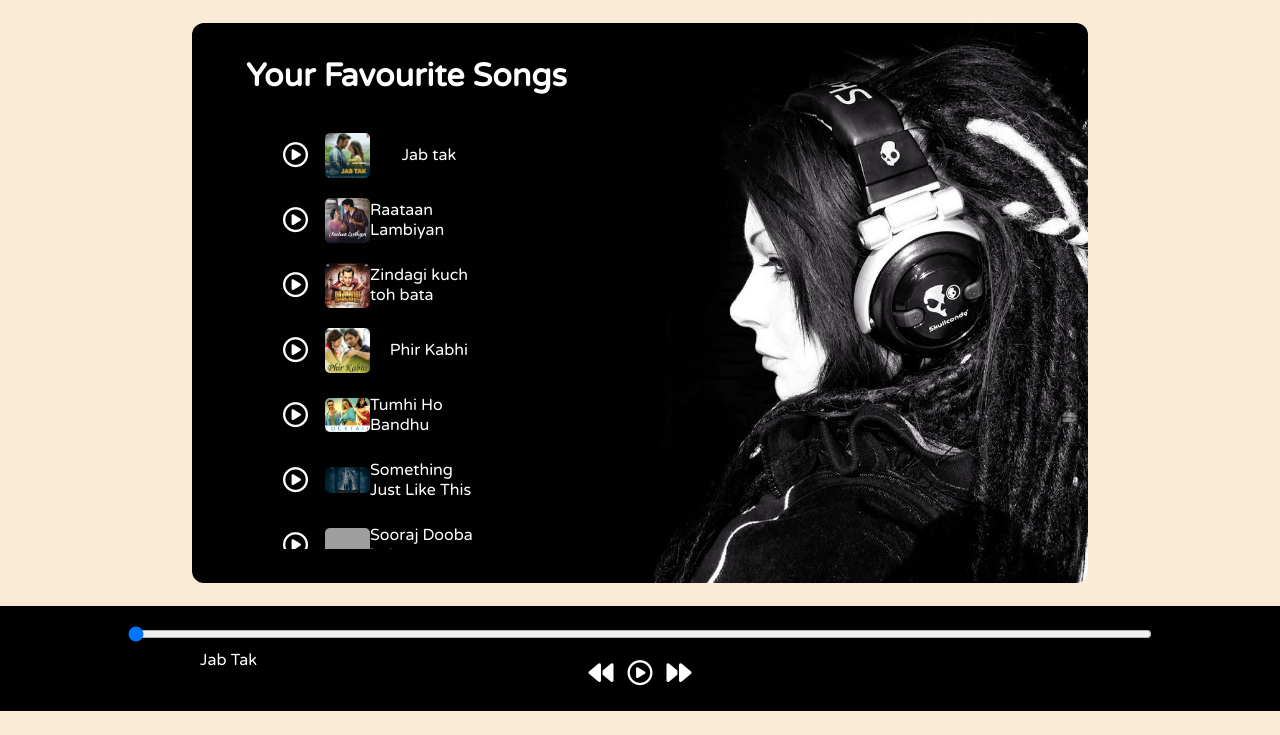
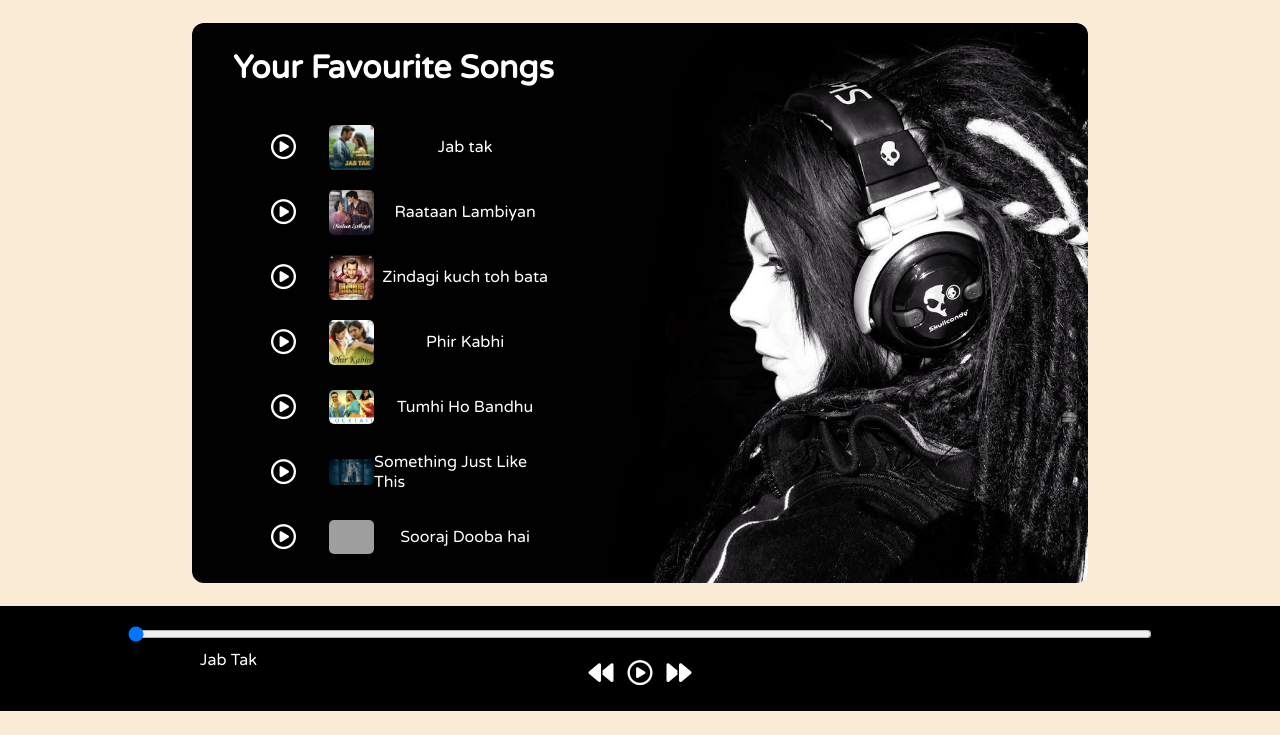
Before and after one commit to MuskanGupta2702/iTunes, a PHP site: page / in a window 1280 px wide. Shown: the part 65-800 px from the top of the page. Run offline with PHP 8.4, Linux system fonts and the light colour scheme; some libraries are stand-ins or nearby versions; grey boxes are pictures that could not be loaded.

Commit message:
styling modified

```diff
--- a/style.css
+++ b/style.css
@@ -71,7 +71,7 @@
     margin: 23px auto;
     width: 70%;
     border-radius: 12px;
-    padding: 34px;
+    padding: 26px;
     background-image:url("bg.jpg") ;
     background-position: center; /*Center the image*/
     background-repeat: no-repeat;
@@ -110,7 +110,8 @@
 
 .songList{
     overflow-y: auto;
-    padding: 0 20px;
+    padding: 0 15px;
+    width: 55%;
 }
 
 .songItemContainer{
@@ -123,7 +124,7 @@
     height: 50px;
     display: flex;
     align-items: center;
-    margin: 15px;
+    margin: 15px 15px 15px 0px;
     padding: 5px;
 }
 
@@ -183,6 +184,7 @@
     .songList {
         padding: 0 5px 0px 0px;
         background: rgba(0,0,0,0.8);
+        width: 100%;
     }
 
     .songItem {
```
